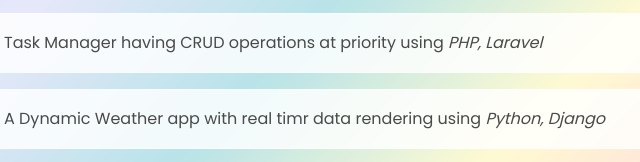
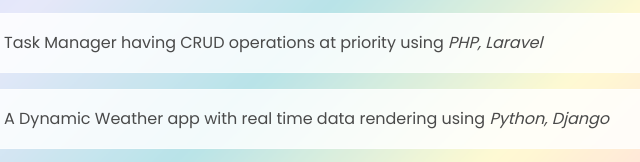
Before and after one commit to sakshi-sonii/Portfolio, a plain HTML site: page index.html in a window 1280 px wide. Shown: the part 4903-5065 px from the top of the page, 182-822 px from the left. Drawn offline with nearby package versions, Linux system fonts and the light colour scheme.

Commit message:
spelling mistake

```diff
--- a/index.html
+++ b/index.html
@@ -162,7 +162,7 @@
                         <li> Financial Dynamic Dashboard using <i> Next.js, React, Typescript</i></li>
                         <li> My Portfolio using <i> Node.js, JavaScript</i></li>
                         <li> Task Manager having CRUD operations at priority using <i>PHP, Laravel</i></li>
-                        <li> A Dynamic Weather app with real timr data rendering using <i>Python, Django</i></li>
+                        <li> A Dynamic Weather app with real time data rendering using <i>Python, Django</i></li>
                         <li> Mini-games and other projects using <i>Python</i></li>
                         <li> 2048 Chrome Extention using <i>HTML, CSS</i></li>
                     </ul>
```
